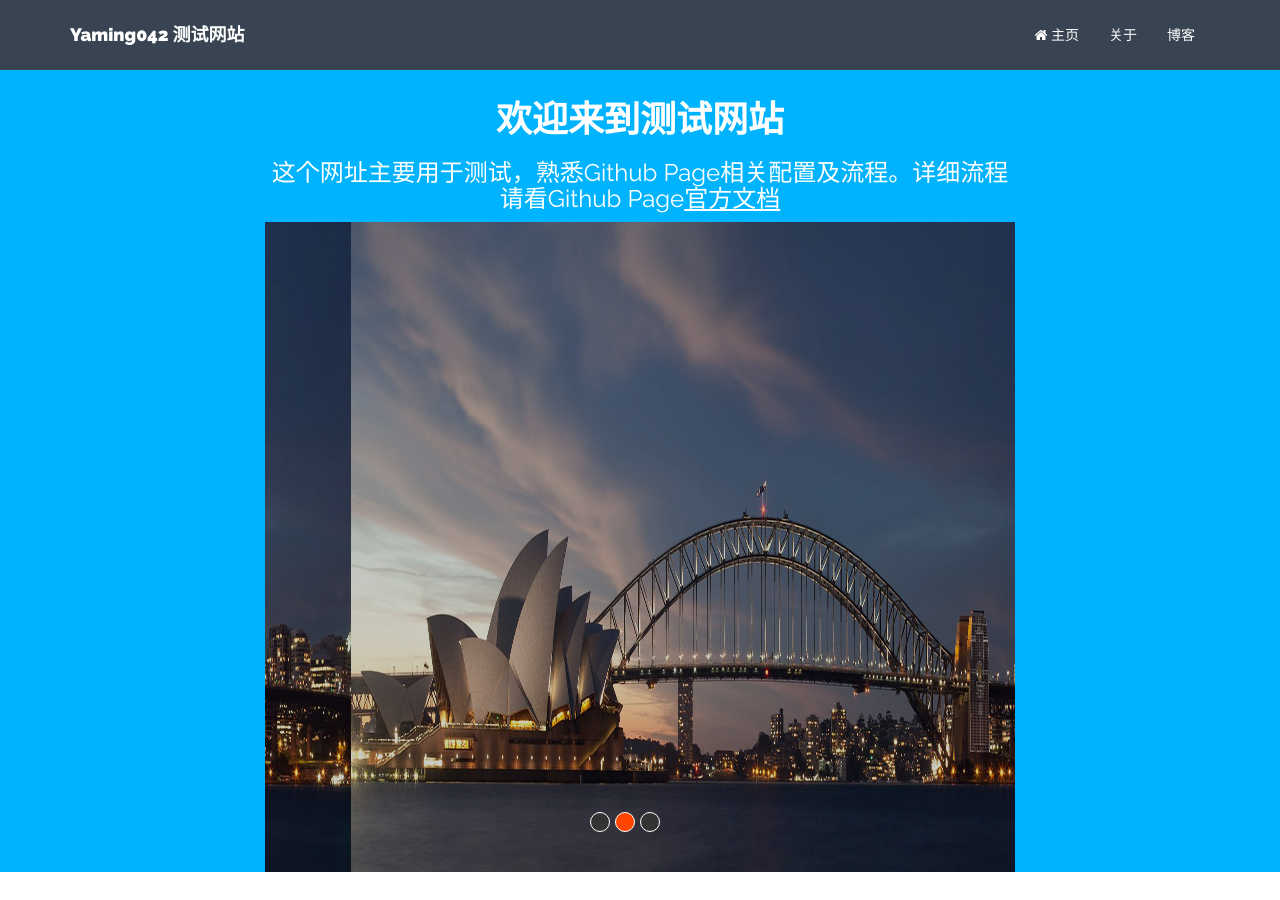
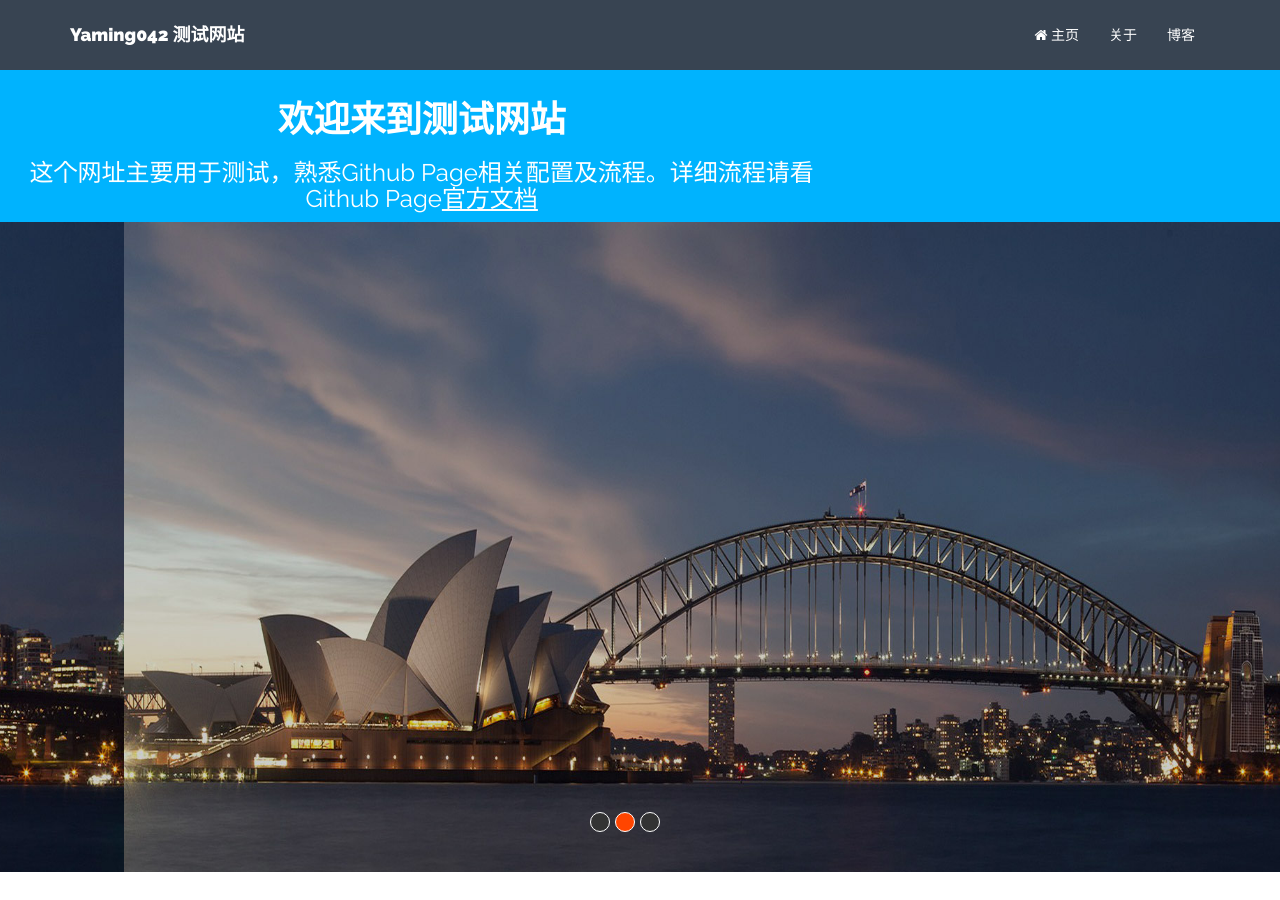
Before and after one commit to yaming042/yaming042.github.io, a Jekyll site: the page built from index.html, in a window 1280 px wide and 900 px high. Built offline with Jekyll 4.4.1, drawn with Linux system fonts in a browser that asks for light colours.

Commit message:
change something

```diff
--- a/index.html
+++ b/index.html
@@ -5,13 +5,12 @@ tag: full_width
 ---
 
 <div id="headerwrap">
-    <div class="container">
     <div class="row">
-            <div class="col-lg-8 col-lg-offset-2">
+        <div class="col-lg-8">
             <h1>欢迎来到测试网站</h1>
             <h3>这个网址主要用于测试，熟悉Github Page相关配置及流程。详细流程请看Github Page<a href="https://github.com/blog/2289-publishing-with-github-pages-now-as-easy-as-1-2-3" target="_blank" style="color: white; text-decoration: underline;">官方文档</a></h3>
         </div>
-            <div class="col-lg-8 col-lg-offset-2 himg">
+        <div class="row himg">
             <div class="slider-zone">
                 <div class="list">
                     <div class="slider-item">
@@ -26,7 +25,6 @@ tag: full_width
                 </div>
                 <a href="javascript:;" id="prev" class="arrow">&lt;</a>
                 <a href="javascript:;" id="next" class="arrow">&gt;</a>
-                </div>
             </div>
         </div>
     </div>
@@ -75,8 +73,7 @@ $(window).ready(function(){
 
 <div id="twrap">
     <div class="container centered">
-        <div class="row">
-            <div class="col-lg-8 col-lg-offset-2">
+        <div class="row center-block">
             <i class="fa fa-quote-right"></i>
             <p>这一部分不知道放啥<br>可能是个焦点图<br>也可能是一个视频<br>也可能。。。</p>
             <p>略略略，略略略，略略略，略略略</p>
@@ -86,4 +83,3 @@ $(window).ready(function(){
         </div>
     </div>
 </div>
-</div>
```
Lines whose indentation alone changed are shown as unchanged.
